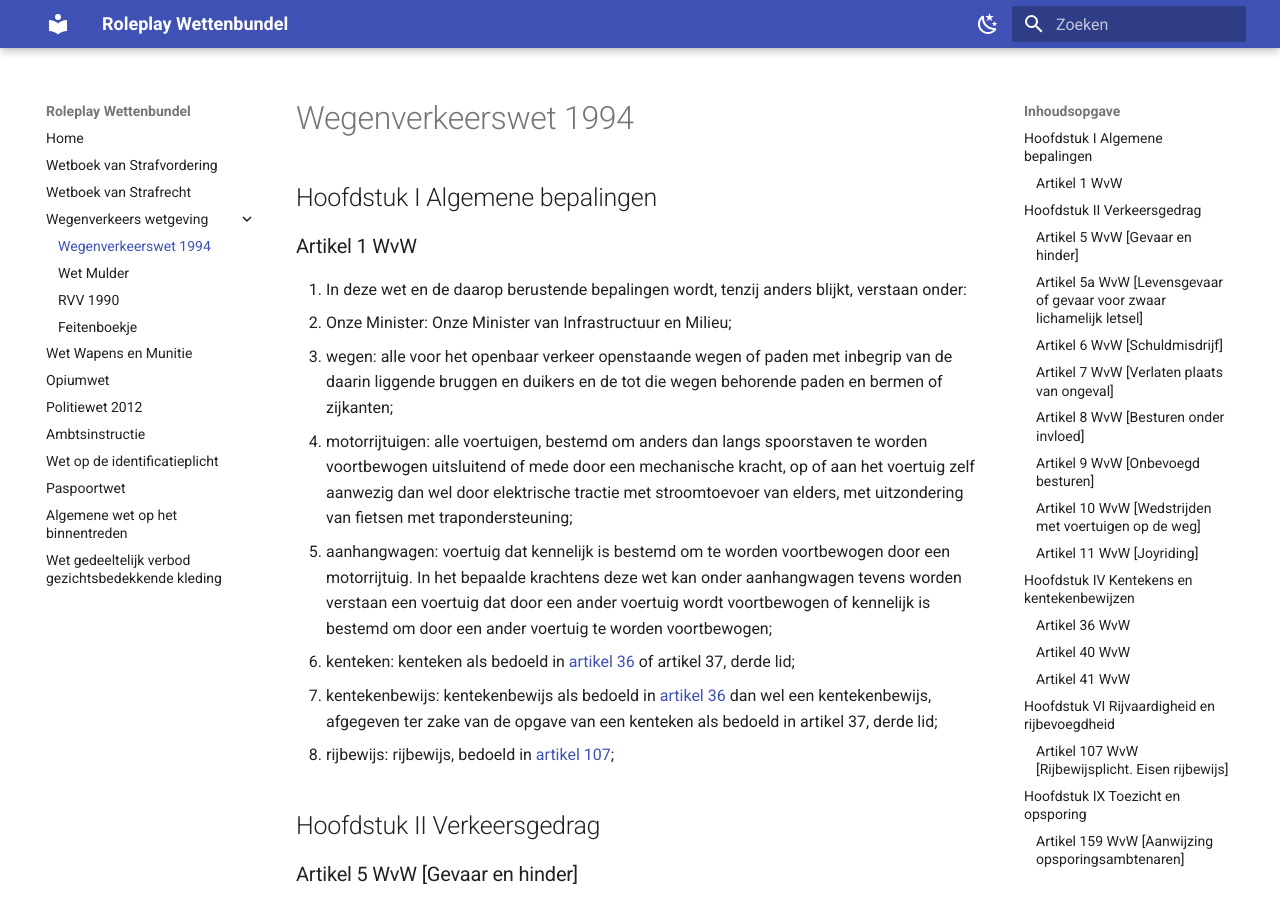
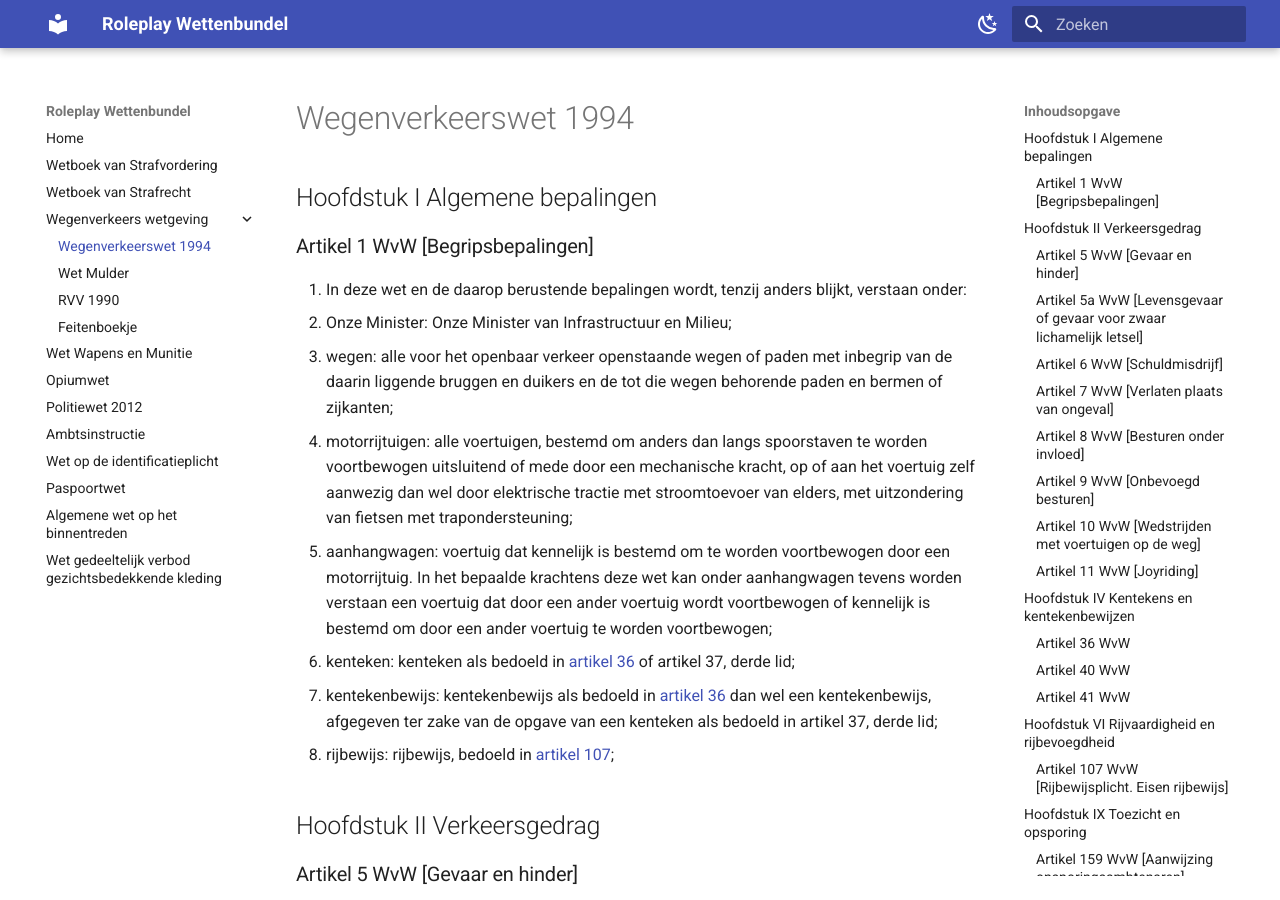
Before and after one commit to EnriqueFernandez20/FutureRP-Wettenbundel, an MkDocs documentation site: the page built from docs/wegenverkeerswet/wegenverkeerswet-1994.md, in a window 1280 px wide and 900 px high. Built offline with MkDocs 1.6.1 and Material for MkDocs 9.7.7, drawn with Linux system fonts in a browser that asks for light colours.

Commit message:
Update wegenverkeerswet-1994.md

```diff
--- a/docs/wegenverkeerswet/wegenverkeerswet-1994.md
+++ b/docs/wegenverkeerswet/wegenverkeerswet-1994.md
@@ -2,7 +2,7 @@
 
 ## Hoofdstuk I Algemene bepalingen
 
-### Artikel 1 WvW
+### Artikel 1 WvW [Begripsbepalingen]
 
 1. In deze wet en de daarop berustende bepalingen wordt, tenzij anders blijkt, verstaan onder:
    1. Onze Minister: Onze Minister van Infrastructuur en Milieu;
```
